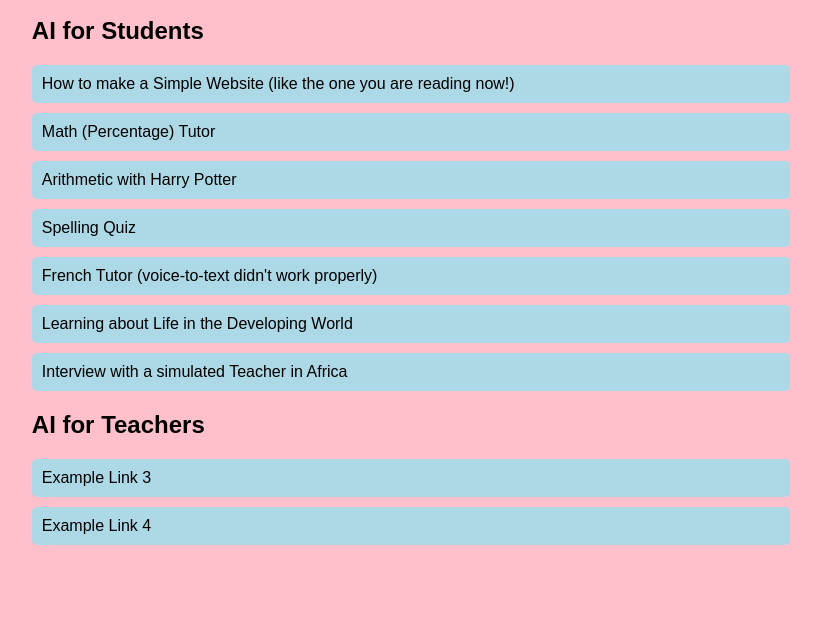
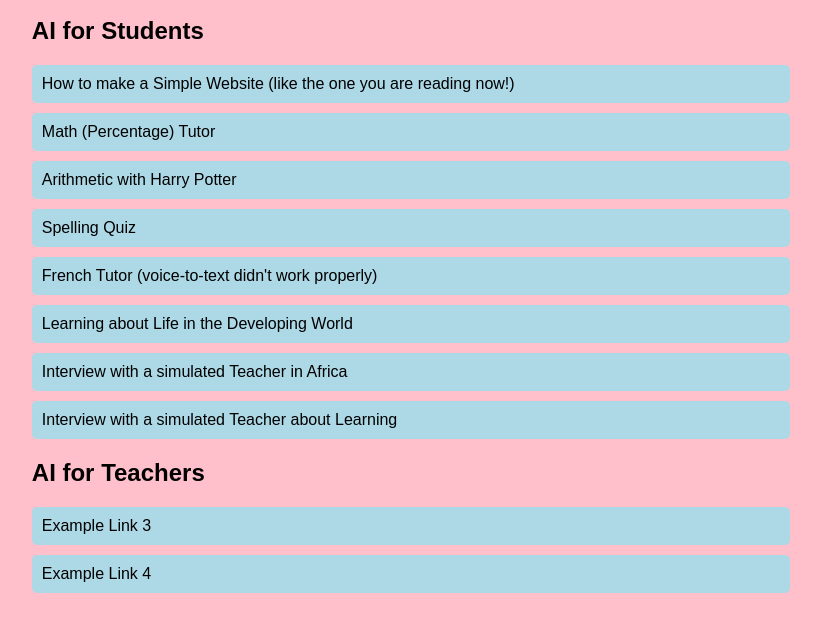
Before and after one commit to wescreamforicecream/AI-in-education, a plain HTML site: page index.html in a window 1280 px wide. Shown: the part 119-750 px from the top of the page, without its empty margins (229-1050 px from the left). Drawn offline with Linux system fonts and the light colour scheme.

Commit message:
Update index.html

```diff
--- a/index.html
+++ b/index.html
@@ -19,6 +19,8 @@
       <a href="https://chat.openai.com/share/184184e5-50dc-4900-91e9-4e6f8b500884">French Tutor (voice-to-text didn't work properly)</a>
       <a href="https://chat.openai.com/share/5860efbd-bd16-4678-8252-9f9190fc78a7">Learning about Life in the Developing World</a>
       <a href="https://chat.openai.com/share/03bdd2e3-09f2-4b17-8016-d3cc6aade2ac">Interview with a simulated Teacher in Africa</a>
+      <a href="https://chat.openai.com/share/85cb9e4a-1b84-48ee-8311-8276f185b0b5">Interview with a simulated Teacher about Learning</a>
+
 
       <!-- Add as many links as you want -->
 
```
